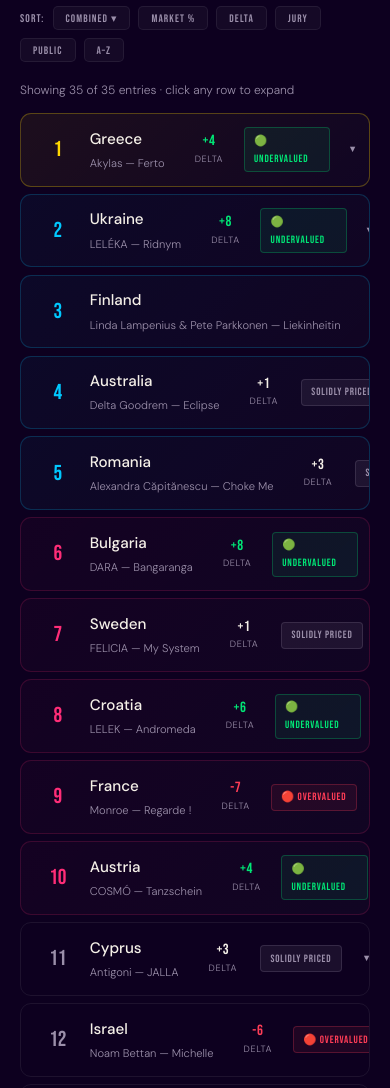
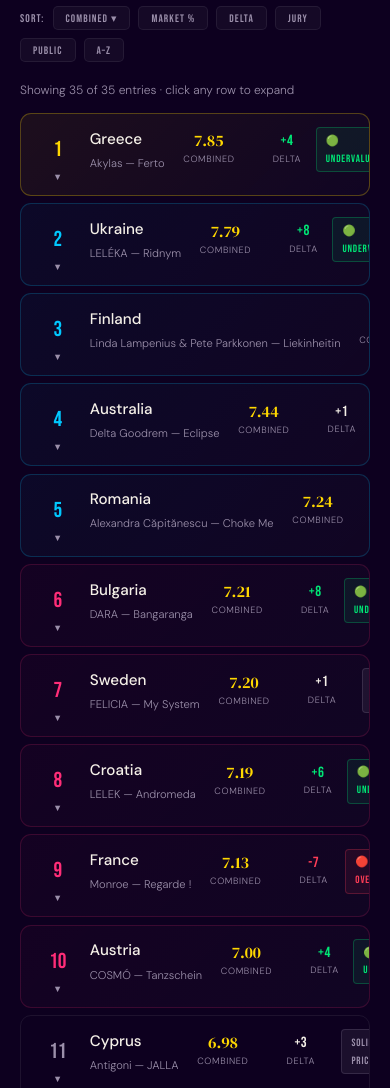
Before and after one commit to CZKelly1983/Eurovision, a plain HTML site: page index.html in a window 390 px wide. Shown: the part 8677-9765 px from the top of the page. Drawn offline with Linux system fonts and the light colour scheme.

Commit message:
Add files via upload

```diff
--- a/index.html
+++ b/index.html
@@ -162,15 +162,20 @@
   .entry-card.ec-top5  {border-color:rgba(0,200,255,0.2); background:linear-gradient(135deg,rgba(0,200,255,0.045),rgba(255,255,255,0.018));}
   .entry-card.ec-top10 {border-color:rgba(255,45,120,0.17);background:linear-gradient(135deg,rgba(255,45,120,0.03),rgba(255,255,255,0.018));}
 
-  /* Summary row — always visible, 7-column grid */
+  /* Rank | Name | Combined | Bookie# | Merit# | Delta | Signal | Chevron */
   .ec-head{
     display:grid;
-    grid-template-columns: 2.6rem 1fr 68px 68px 78px 128px 44px;
+    grid-template-columns: 2.6rem 1fr 80px 80px 80px 80px 128px 44px;
     align-items:center;
     padding:.8rem 1.2rem;cursor:pointer;user-select:none;gap:0;
   }
-  @media(max-width:600px){
-    .ec-head{grid-template-columns:2.2rem 1fr 60px 96px 36px;}
+  @media(max-width:820px){
+    .ec-head{grid-template-columns: 2.2rem 1fr 76px 76px 76px 120px 36px;}
+    .ec-col-merit-rank{display:none;}
+  }
+  @media(max-width:560px){
+    .ec-head{grid-template-columns: 2.2rem 1fr 76px 76px 116px 32px;}
+    .ec-col-bookie{display:none;}
   }
 
   .ec-rank{font-family:'Bebas Neue',sans-serif;font-size:1.35rem;line-height:1;color:var(--muted);text-align:center;}
@@ -257,7 +262,7 @@
     .cg{grid-template-columns:1fr 1fr;}
     /* On mobile, hide the middle columns in the summary row */
     .ec-head{grid-template-columns:2.2rem 1fr 60px 96px 36px;}
-    .ec-col-mkt,.ec-col-merit{display:none;}
+    .ec-col-bookie,.ec-col-merit-rank{display:none;}
   }
 
   .tc p{font-size:.83rem;color:var(--muted);line-height:1.7;}
@@ -798,13 +803,17 @@ function render(){
           <div class="ec-country-txt">${e.country}</div>
           <div class="ec-song-hint">${e.song}</div>
         </div>
-        <div class="ec-col ec-col-mkt">
-          <span class="ec-val">${e.mkt}%</span>
-          <span class="ec-lbl">Market</span>
-        </div>
-        <div class="ec-col ec-col-merit">
+        <div class="ec-col ec-col-combined">
           <span class="ec-val" style="color:var(--gold)">${e.combined.toFixed(2)}</span>
           <span class="ec-lbl">Combined</span>
+        </div>
+        <div class="ec-col ec-col-bookie">
+          <span class="ec-val" style="color:var(--muted)">#${Math.round(e.mktRank)}</span>
+          <span class="ec-lbl">Bookie Rank</span>
+        </div>
+        <div class="ec-col ec-col-merit-rank">
+          <span class="ec-val" style="color:var(--muted)">#${Math.round(e.meritRank)}</span>
+          <span class="ec-lbl">Our Rank</span>
         </div>
         <div class="ec-col">
           <span class="ec-dv ${dCls}">${dTxt}</span>
```
